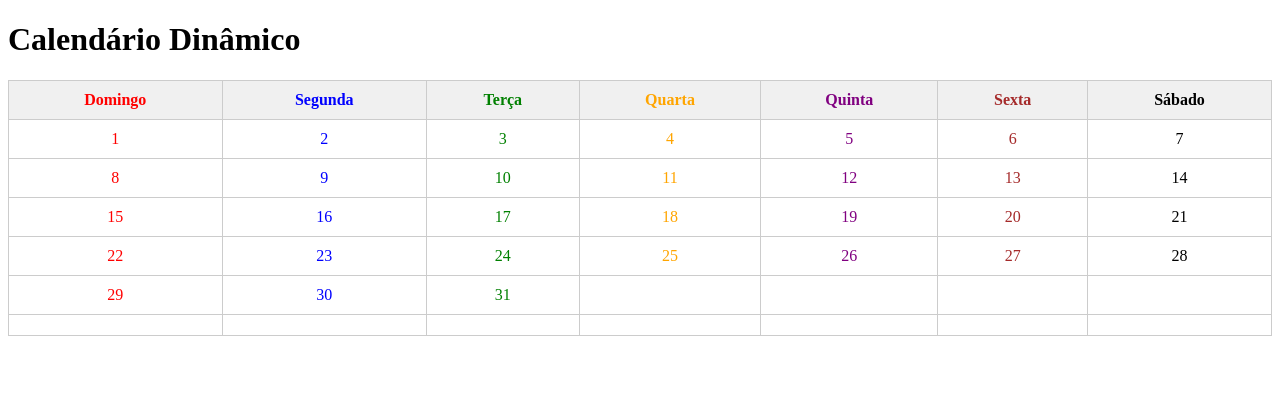
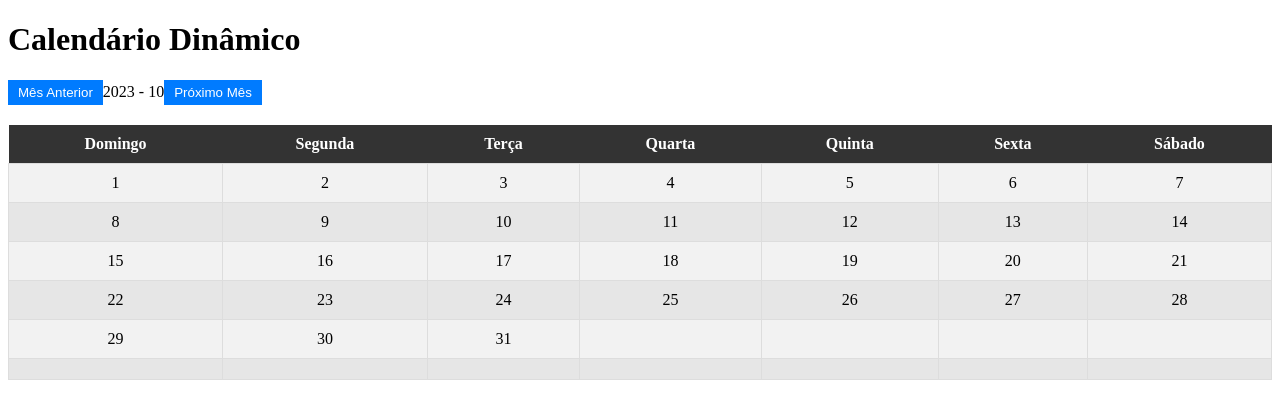
Before and after one commit to gusgusz/Keeps_Calendar, an Angular app: page / in a window 1280 px wide. Shown: the top 418 px of the page. Built offline with nearby package versions, Linux system fonts and the light colour scheme.

Commit message:
feat: calendar logic show

```diff
--- a/src/app/calendar/calendar.component.css
+++ b/src/app/calendar/calendar.component.css
@@ -1,51 +1,42 @@
-body {
-    font-family: Arial, sans-serif;
-  }
-
-  table {
+/* Estilo para a tabela do calendário */
+.calendar {
   width: 100%;
   border-collapse: collapse;
   margin-top: 20px;
 }
 
-  th, td {
-    border: 1px solid #ccc;
+/* Estilo para as células das datas */
+.calendar td {
   padding: 10px;
   text-align: center;
+  border: 1px solid #ddd;
 }
 
-  th {
-    background-color: #f0f0f0;
+/* Estilo para as células das datas com fundo alternado */
+.calendar tr:nth-child(odd) td {
+  background-color: #f2f2f2; /* Cor de fundo para linhas ímpares */
 }
 
-  .empty {
-    visibility: hidden;
+.calendar tr:nth-child(even) td {
+  background-color: #e6e6e6; /* Cor de fundo para linhas pares */
 }
 
-  .domingo {
-    color: red;
+/* Estilo para os cabeçalhos da tabela (dias da semana) */
+.calendar th {
+  background-color: #333;
+  color: #fff;
+  padding: 10px;
 }
 
-  .segunda {
-    color: blue;
+/* Estilo para os botões de navegação do mês */
+button {
+  background-color: #007bff;
+  color: #fff;
+  border: none;
+  padding: 5px 10px;
+  cursor: pointer;
 }
 
-  .terca {
-    color: green;
+button:hover {
+  background-color: #0056b3;
 }
-
-  .quarta {
-    color: orange;
-  }
-
-  .quinta {
-    color: purple;
-  }
-
-  .sexta {
-    color: brown;
-  }
-
-  .sabado {
-    color: black;
-  }
--- a/src/app/calendar/calendar.component.html
+++ b/src/app/calendar/calendar.component.html
@@ -1,7 +1,13 @@
 
 <h1>Calendário Dinâmico</h1>
 
-<table>
+<div>
+    <button (click)="prevMonth()">Mês Anterior</button>
+    <span>{{ currentYear }} - {{ currentMonth + 1 }}</span>
+    <button (click)="nextMonth()">Próximo Mês</button>
+  </div>
+
+<table class="calendar">
   <thead>
     <tr>
       <th class="domingo">Domingo</th>
--- a/src/app/calendar/calendar.component.ts
+++ b/src/app/calendar/calendar.component.ts
@@ -7,14 +7,20 @@ import { Component, OnInit } from '@angular/core';
 })
 export class CalendarComponent implements OnInit {
   weeks: (number | null)[][] = [];
+  currentYear: number = 0;
+  currentMonth: number = 0;
 
   constructor() { }
 
   ngOnInit(): void {
-    this.generateCalendar(2023, 9);
+    const today = new Date();
+    this.currentYear = today.getFullYear();
+    this.currentMonth = today.getMonth();
+    this.generateCalendar(this.currentYear, this.currentMonth);
   }
 
   generateCalendar(year: number, month: number): void {
+    this.weeks = [];
     const firstDay = new Date(year, month, 1);
     const lastDay = new Date(year, month + 1, 0);
     const totalDays = lastDay.getDate();
@@ -39,7 +45,7 @@ export class CalendarComponent implements OnInit {
   getDayClass(day: number | null): string {
     if (!day) return 'empty';
 
-    const dayOfWeek = new Date(2023, 9, day).getDay();
+    const dayOfWeek = new Date(this.currentYear, this.currentMonth, day).getDay();
     switch (dayOfWeek) {
       case 0:
         return 'domingo';
@@ -59,4 +65,24 @@ export class CalendarComponent implements OnInit {
         return '';
     }
   }
+
+  // Função para avançar para o próximo mês
+  nextMonth(): void {
+    this.currentMonth++;
+    if (this.currentMonth > 11) {
+      this.currentMonth = 0;
+      this.currentYear++;
+    }
+    this.generateCalendar(this.currentYear, this.currentMonth);
+  }
+
+  // Função para voltar para o mês anterior
+  prevMonth(): void {
+    this.currentMonth--;
+    if (this.currentMonth < 0) {
+      this.currentMonth = 11;
+      this.currentYear--;
+    }
+    this.generateCalendar(this.currentYear, this.currentMonth);
+  }
 }
```
Lines whose indentation alone changed are shown as unchanged.
